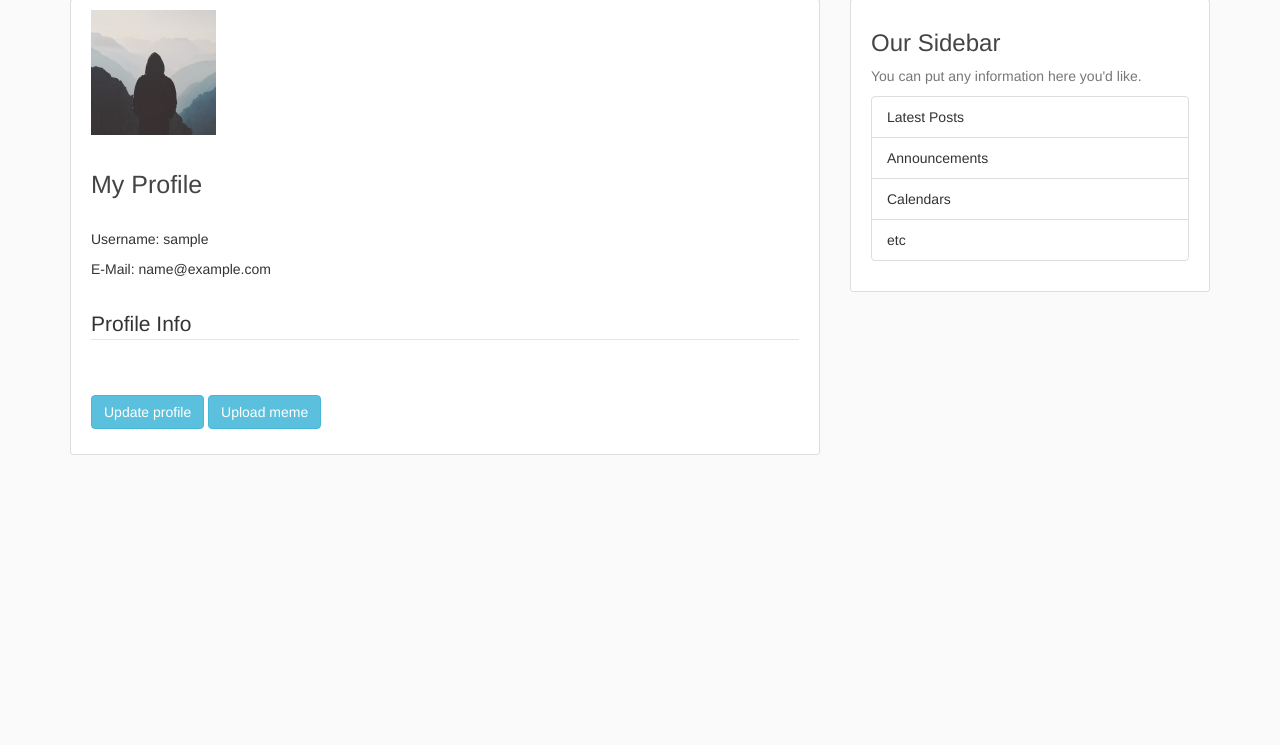
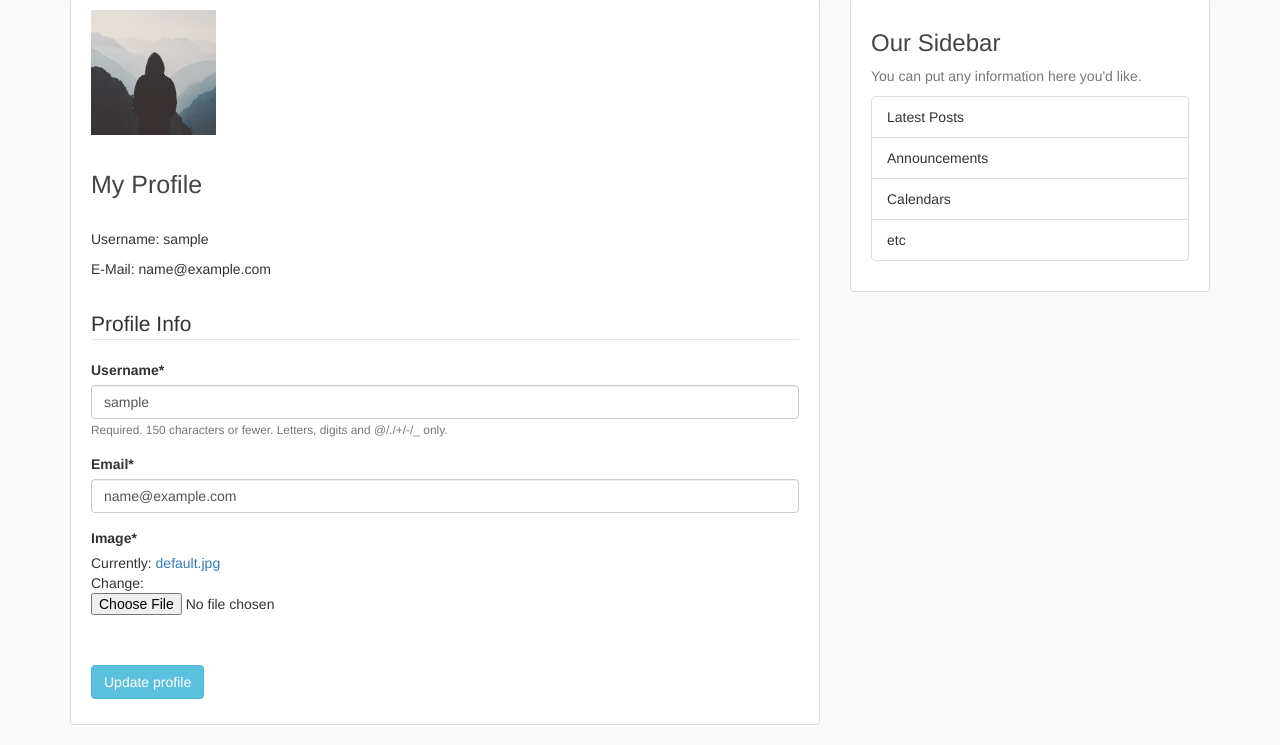
Before and after one commit to alexgeu/meme-project, a Django app: page /profile/ in a window 1280 px wide. Shown: the part 123-868 px from the top of the page. Before the commit the page ends 800 px from the top, so only its background shows below. Run offline with Django 3.2, Linux system fonts and the light colour scheme; the visitor is signed in with stand-in values (Sample User, id 1); some libraries are stand-ins or nearby versions.

Commit message:
Update profile features (image, username, passwort), automatic re-sizing of images to 300x300 to limit space and improve site performance

```diff
--- a/memeProject/register/forms.py
+++ b/memeProject/register/forms.py
@@ -2,6 +2,7 @@ from django import forms
 from django.contrib.auth import login, authenticate
 from django.contrib.auth.forms import UserCreationForm
 from django.contrib.auth.models import User
+from .models import Profile
 
 
 class RegisterForm(UserCreationForm):
@@ -10,3 +11,21 @@ class RegisterForm(UserCreationForm):
     class Meta:
         model = User
         fields = ["username", "email", "password1", "password2"]
+
+class UserUpdateForm(forms.ModelForm):
+    """
+    UserUpdateForm let us update username and e-mail
+    """
+    email = forms.EmailField()
+
+    class Meta:
+        model = User
+        fields = ["username", "email"]
+
+class ProfileUpdateForm(forms.ModelForm):
+    """
+    ProfileUpdate Form let us update our profile picture
+    """
+    class Meta:
+        model = Profile
+        fields = ['image']
--- a/memeProject/register/models.py
+++ b/memeProject/register/models.py
@@ -1,5 +1,6 @@
 from django.db import models
 from django.contrib.auth.models import User
+from PIL import Image
 
 # Create your models here.
 
@@ -10,3 +11,13 @@ class Profile(models.Model):
 
     def __str__(self):
         return f'{self.user.username} Profile'
+
+    def save(self):
+        super().save()
+
+        img = Image.open(self.image.path)
+
+        if img.height > 300 or img.width > 300:
+            output_size = (300, 300)
+            img.thumbnail(output_size)
+            img.save(self.image.path)
--- a/memeProject/register/templates/users/profile.html
+++ b/memeProject/register/templates/users/profile.html
@@ -23,7 +23,6 @@
           </fieldset>
           <div class="form-group">
               <button class="btn btn-info" type="submit">Update profile</button>
-              <button class="btn btn-info" type="submit">Upload meme</button>
           </div>
       </form>
     </div>
--- a/memeProject/register/views.py
+++ b/memeProject/register/views.py
@@ -2,7 +2,7 @@ from django.shortcuts import render, redirect
 from django.contrib import messages
 from django.contrib.auth.decorators import login_required
 from django.contrib.auth import logout
-from .forms import RegisterForm
+from .forms import RegisterForm, UserUpdateForm, ProfileUpdateForm
 #from django.contrib.auth import login, authenticate
 #from django.contrib.auth.forms import UserCreationForm
 from django.views.generic import View, TemplateView
@@ -24,4 +24,22 @@ def register(request):
 # Decorator to check if user is logged in
 @login_required
 def profile(request):
-    return render(request, 'users/profile.html')
+    if request.method == 'POST':
+        u_form = UserUpdateForm(request.POST, instance=request.user)
+        p_form = ProfileUpdateForm(request.POST, request.FILES, instance=request.user.profile)
+
+        if u_form.is_valid() and p_form.is_valid():
+            u_form.save()
+            p_form.save()
+            messages.success(request, f'Your account has been updated!')
+            return redirect('/profile')
+    else:
+        u_form = UserUpdateForm(instance=request.user)
+        p_form = ProfileUpdateForm(instance=request.user.profile)
+
+    context = {
+        'u_form': u_form,
+        'p_form': p_form
+    }
+
+    return render(request, 'users/profile.html', context)
```
Also changed, not shown: memeProject/media/profile_pics/image.png (added).
